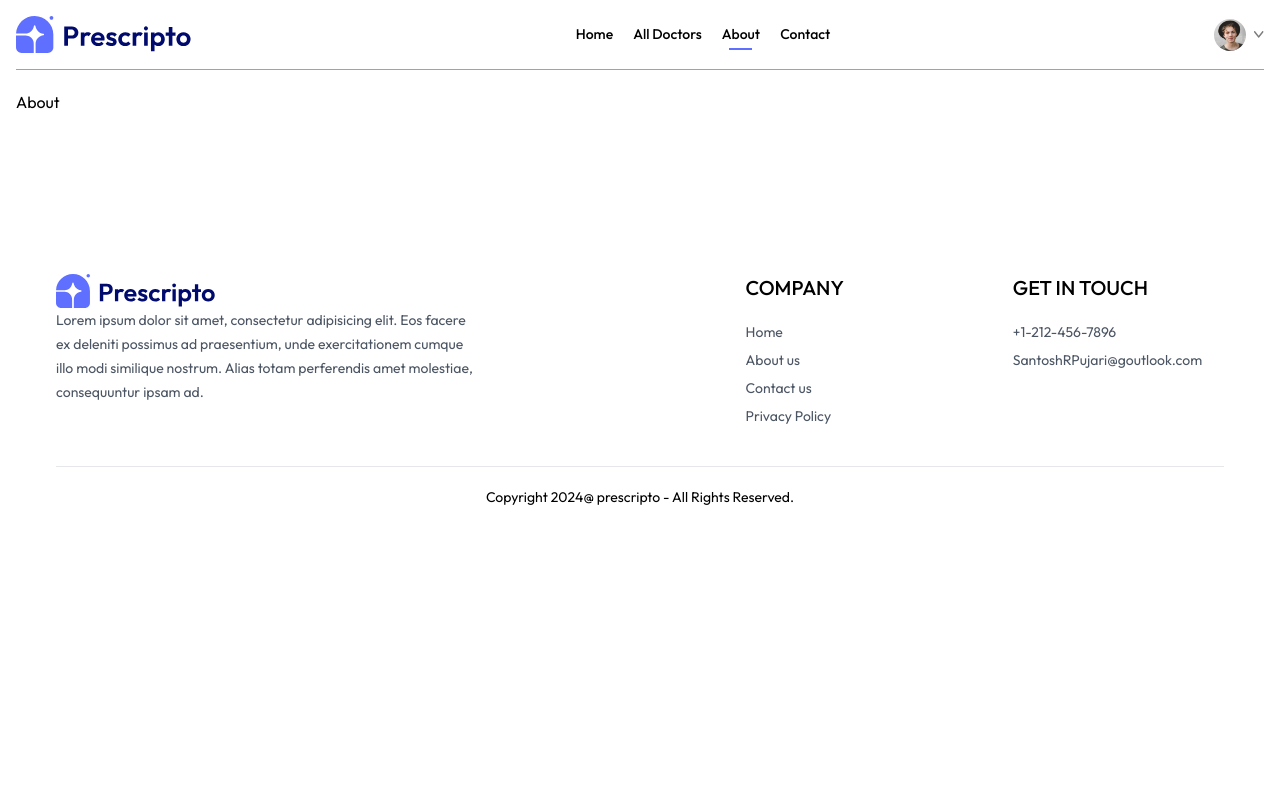
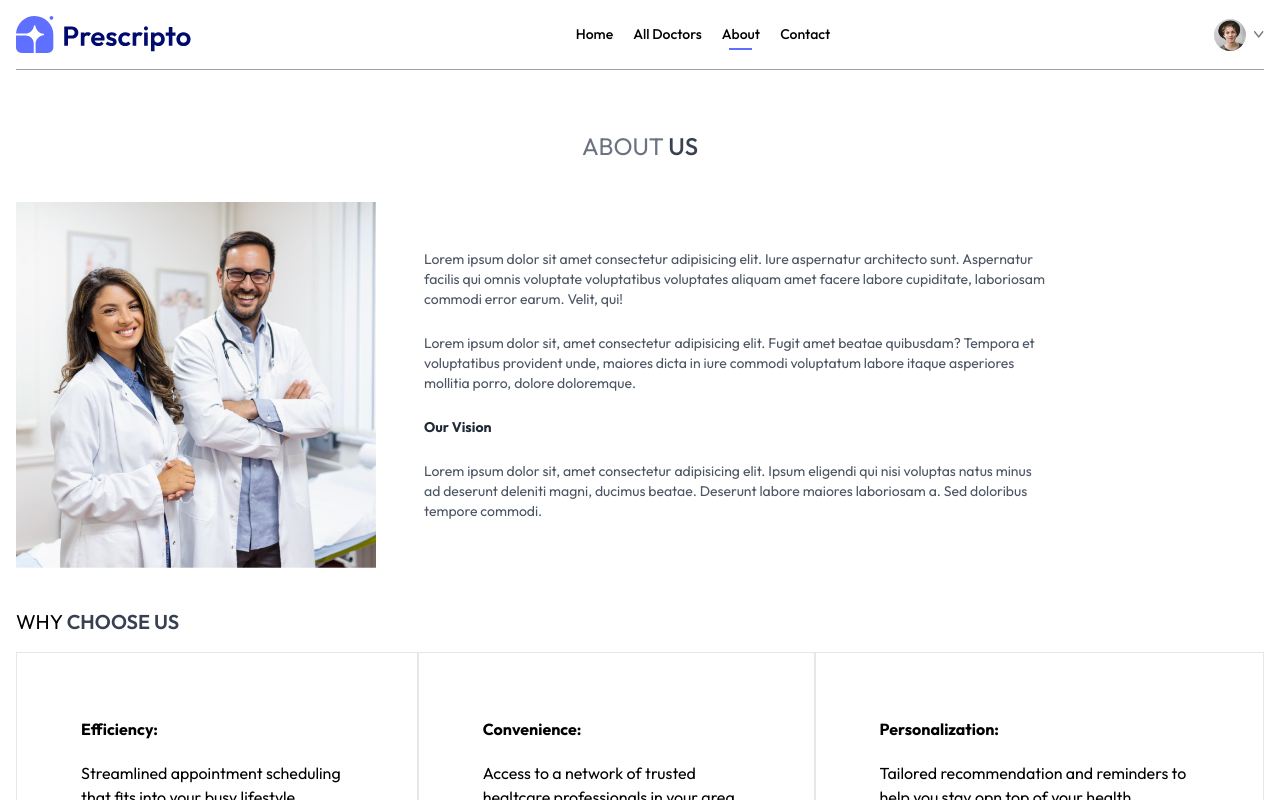
Before and after one commit to SantoshPujari/prescripto, a React (Vite) app in the folder frontend/: page /about in a window 1280 px wide. Shown: the top 800 px of the page. Built offline with nearby package versions, Linux system fonts and the light colour scheme; the HTML template or start-up script is replaced by a standard one.

Commit message:
completd CSS of anout us page

```diff
--- a/frontend/src/components/TopDoctors.jsx
+++ b/frontend/src/components/TopDoctors.jsx
@@ -15,7 +15,10 @@ const TopDoctors = () => {
       <div className='w-full grid grid-cols-auto gap-4 pt-5 gap-y-6 px-3 sm:px-0'>
         {doctors.slice(0, 10).map((item, index) => (
           <div
-            onClick={() => navigate(`/appointment/${item._id}`)}
+            onClick={() => {
+              navigate(`/appointment/${item._id}`);
+              scroll(0, 0);
+            }}
             key={index}
             className='border border-blue-200 rounded-xl overflow-hidden cursor-pointer hover:translate-y-[-10px] transition-all duration-500'
           >
--- a/frontend/src/pages/About.jsx
+++ b/frontend/src/pages/About.jsx
@@ -1,7 +1,74 @@
 import React from 'react';
+import { assets } from '../assets/assets_frontend/assets';
 
 const About = () => {
-  return <div>About</div>;
+  return (
+    <div>
+      <div className='text-center text-2xl pt-10 text-gray-500'>
+        <p>
+          ABOUT <span className='text-gray-700 font-medium'>US</span>
+        </p>
+      </div>
+
+      <div className='my-10 flex flex-col md:flex-row gap-12'>
+        <img
+          src={assets.about_image}
+          alt=''
+          className='w-full md:max-w-[360px]'
+        />
+        <div className='flex flex-col justify-center gap-6 md:w-2/4 text-sm text-gray-600'>
+          <p>
+            Lorem ipsum dolor sit amet consectetur adipisicing elit. Iure
+            aspernatur architecto sunt. Aspernatur facilis qui omnis voluptate
+            voluptatibus voluptates aliquam amet facere labore cupiditate,
+            laboriosam commodi error earum. Velit, qui!
+          </p>
+          <p>
+            Lorem ipsum dolor sit, amet consectetur adipisicing elit. Fugit amet
+            beatae quibusdam? Tempora et voluptatibus provident unde, maiores
+            dicta in iure commodi voluptatum labore itaque asperiores mollitia
+            porro, dolore doloremque.
+          </p>
+          <b className='text-gray-800'>Our Vision</b>
+          <p>
+            Lorem ipsum dolor sit, amet consectetur adipisicing elit. Ipsum
+            eligendi qui nisi voluptas natus minus ad deserunt deleniti magni,
+            ducimus beatae. Deserunt labore maiores laboriosam a. Sed doloribus
+            tempore commodi.
+          </p>
+        </div>
+      </div>
+
+      <div className='text-xl my-4'>
+        <p>
+          WHY <span className='text-gray-700 font-semibold'>CHOOSE US</span>
+        </p>
+      </div>
+
+      <div className='flex flex-col md:flex-row mb-2'>
+        <div className='border px-10 md:px-16 py-8 sm:py-16 flex flex-col gap-5 text-[15p] hover:bg-primary hover:text-white duration-300'>
+          <b>Efficiency:</b>
+          <p>
+            Streamlined appointment scheduling that fits into your busy
+            lifestyle.
+          </p>
+        </div>
+        <div className='border px-10 md:px-16 py-8 sm:py-16 flex flex-col gap-5 text-[15p] hover:bg-primary hover:text-white duration-300'>
+          <b>Convenience:</b>
+          <p>
+            Access to a network of trusted healtcare professionals in your area.
+          </p>
+        </div>
+        <div className='border px-10 md:px-16 py-8 sm:py-16 flex flex-col gap-5 text-[15p] hover:bg-primary hover:text-white duration-300 cursor-pointer'>
+          <b>Personalization:</b>
+          <p>
+            Tailored recommendation and reminders to help you stay opn top of
+            your health.
+          </p>
+        </div>
+      </div>
+    </div>
+  );
 };
 
 export default About;
```
